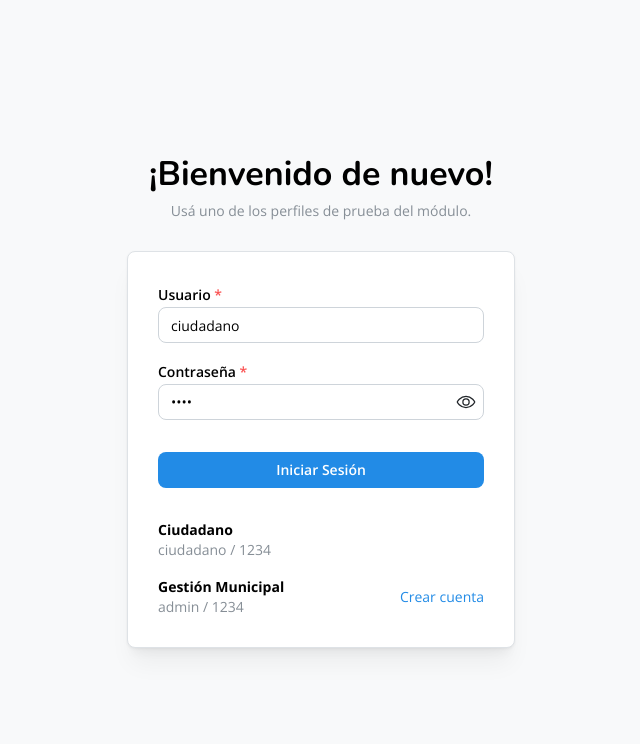
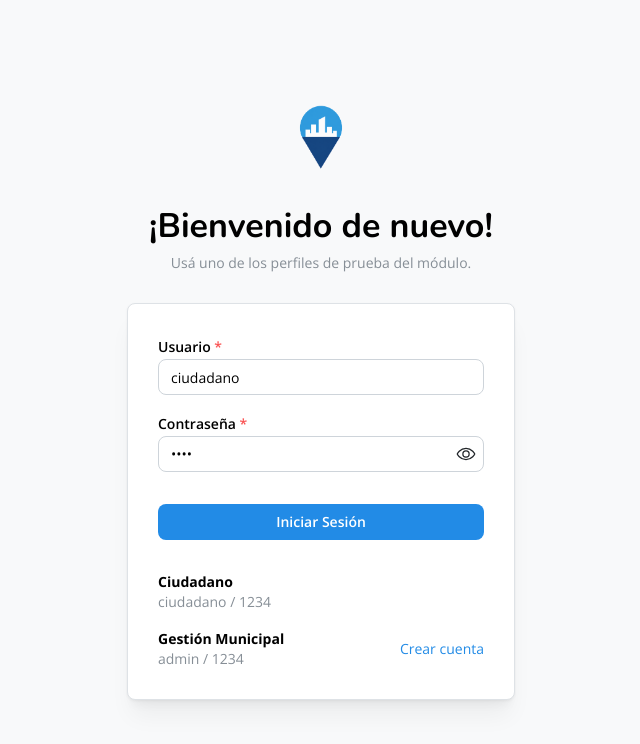
Before and after one commit to DappianoLuciano/DESAPPS2EspaciosPublicos, a React (Vite) app in the folder espacios-publicos-frontend/: page /login in a window 1280 px wide. Shown: the top 744 px of the page, without its empty margins (319-959 px from the left). Built offline with nearby package versions, Linux system fonts and the light colour scheme; no server answers.

Commit message:
feat(frontend): agregar logo de la aplicacion

```diff
--- a/espacios-publicos-frontend/src/components/Sidebar.tsx
+++ b/espacios-publicos-frontend/src/components/Sidebar.tsx
@@ -1,4 +1,4 @@
-import { Box, NavLink, Flex, Text, Avatar } from '@mantine/core';
+import { Box, NavLink, Flex, Text } from '@mantine/core';
 import { IconHome, IconCalendarEvent, IconSettings, IconPlus, IconDashboard, IconLogout } from '@tabler/icons-react';
 import { useLocation, useNavigate } from 'react-router-dom';
 import { useAuth } from '../context/AuthContext';
@@ -27,7 +27,7 @@ export default function Sidebar() {
   return (
     <Box w={280} h="100vh" bg="#000A24" c="white" style={{ borderRight: '1px solid #C5C6CE', display: 'flex', flexDirection: 'column' }}>
       <Flex p="lg" align="center" gap="md" style={{ borderBottom: '1px solid rgba(197, 198, 206, 0.2)' }}>
-        <Avatar src="https://flagcdn.com/w40/ar.png" radius="xl" size="sm" />
+        <img src="/logo.png" alt="Logo" style={{ width: 40, height: 40, objectFit: 'contain' }} />
         <Text fw={700} fz="xl">Espacios Publicos</Text>
       </Flex>
 
--- a/espacios-publicos-frontend/src/pages/Login.tsx
+++ b/espacios-publicos-frontend/src/pages/Login.tsx
@@ -29,6 +29,9 @@ export default function Login() {
   return (
     <Box bg="gray.0" h="100vh" style={{ display: 'flex', alignItems: 'center' }}>
       <Container size={420} w="100%">
+        <Box style={{ display: 'flex', justifyContent: 'center', marginBottom: 24 }}>
+          <img src="/logo.png" alt="Logo" style={{ width: 80, height: 80, objectFit: 'contain' }} />
+        </Box>
         <Title ta="center">
           ¡Bienvenido de nuevo!
         </Title>
--- a/espacios-publicos-frontend/src/pages/Register.tsx
+++ b/espacios-publicos-frontend/src/pages/Register.tsx
@@ -19,6 +19,9 @@ export default function Register() {
   return (
     <Box bg="gray.0" h="100vh" style={{ display: 'flex', alignItems: 'center' }}>
       <Container size={420} w="100%">
+        <Box style={{ display: 'flex', justifyContent: 'center', marginBottom: 24 }}>
+          <img src="/logo.png" alt="Logo" style={{ width: 80, height: 80, objectFit: 'contain' }} />
+        </Box>
         <Title ta="center">
           Crear una cuenta
         </Title>
```
Also changed, not shown: espacios-publicos-frontend/public/logo.png (added).
